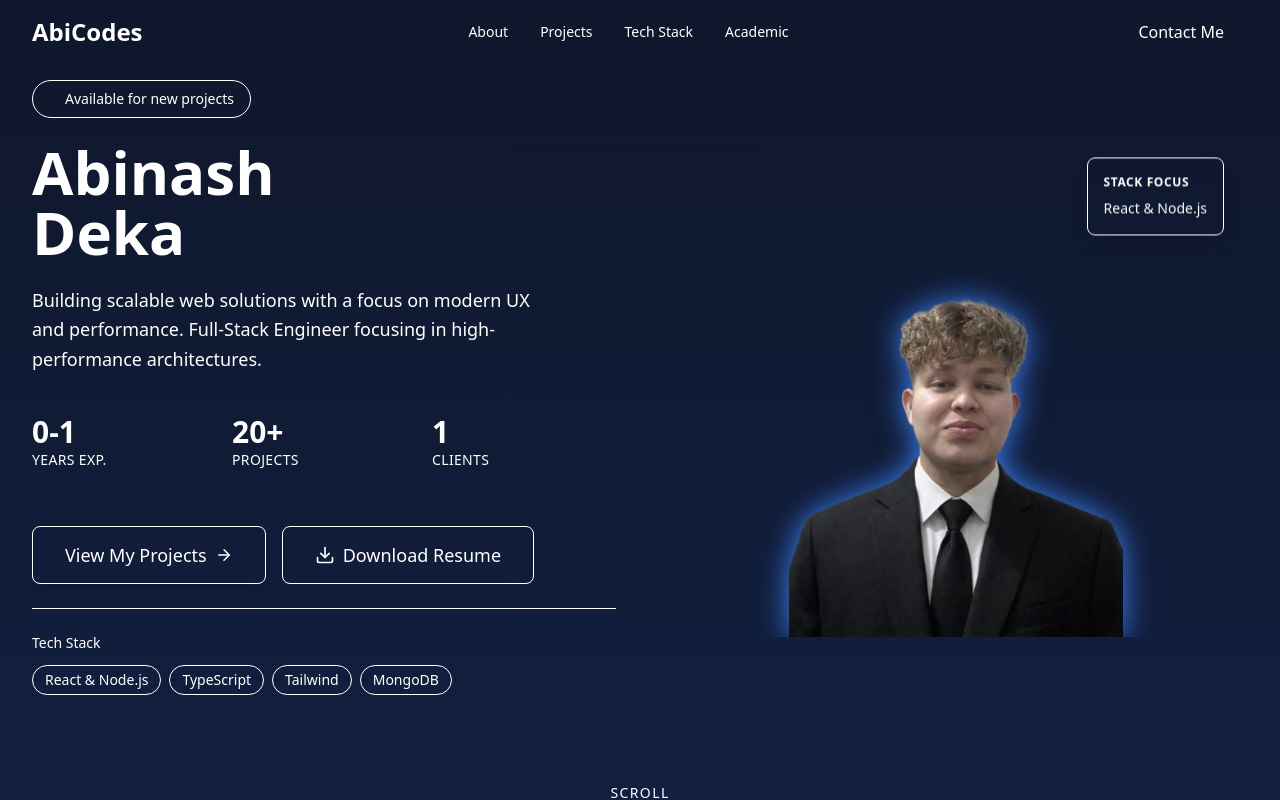
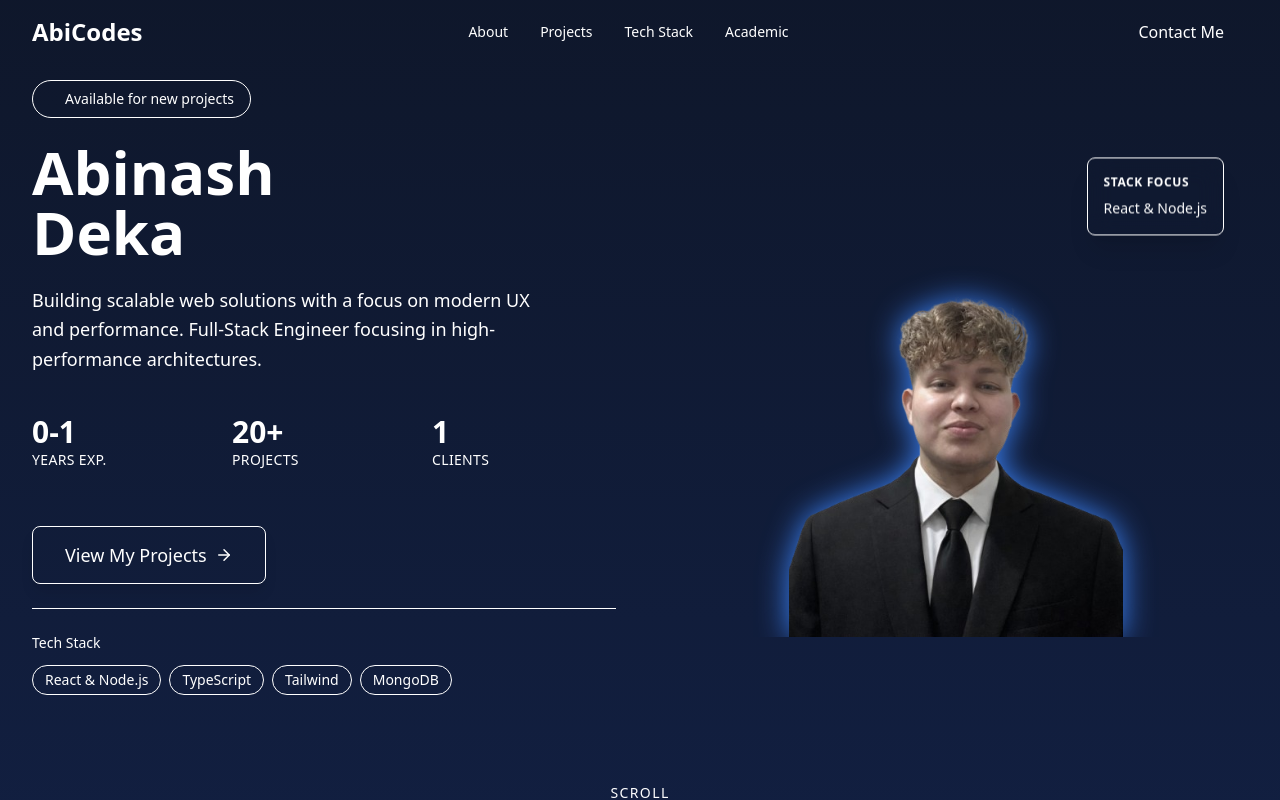
Before and after one commit to Abi-390/myPortfolio, a React app in the folder frontend/: page / in a window 1280 px wide. Shown: the top 800 px of the page. Built offline with nearby package versions, Linux system fonts and the light colour scheme; the HTML template or start-up script is replaced by a standard one.

Commit message:
removed download resume

```diff
--- a/frontend/src/sections/Hero.jsx
+++ b/frontend/src/sections/Hero.jsx
@@ -1,6 +1,7 @@
 import { motion } from 'framer-motion'
 import { FiArrowRight, FiDownload } from 'react-icons/fi'
 import Button from '../components/Button'
+import Projects from './Projects'
 
 /**
  * Hero Section
@@ -28,6 +29,13 @@ const Hero = () => {
       transition: { duration: 0.6, ease: 'easeOut' },
     },
   }
+  const scrollToProjects = () => {
+  const section = document.getElementById('projects')
+  if (section) {
+    section.scrollIntoView({ behavior: 'smooth' })
+  }
+}
+
 
   return (
     <section id="hero" className="min-h-screen flex items-center justify-center pt-20 pb-20 px-4 sm:px-6 lg:px-8">
@@ -95,19 +103,14 @@ const Hero = () => {
               <Button
                 variant="primary"
                 size="lg"
+                onClick={scrollToProjects}
                 className="flex items-center justify-center gap-2 group border"
+
               >
                 View My Projects
                 <FiArrowRight className="group-hover:translate-x-1 transition-transform" />
               </Button>
-              <Button
-                variant="outline"
-                size="lg"
-                className="flex items-center justify-center gap-2"
-              >
-                <FiDownload size={20} />
-                Download Resume
-              </Button>
+
             </motion.div>
 
             {/* Tech Stack Preview */}
```
